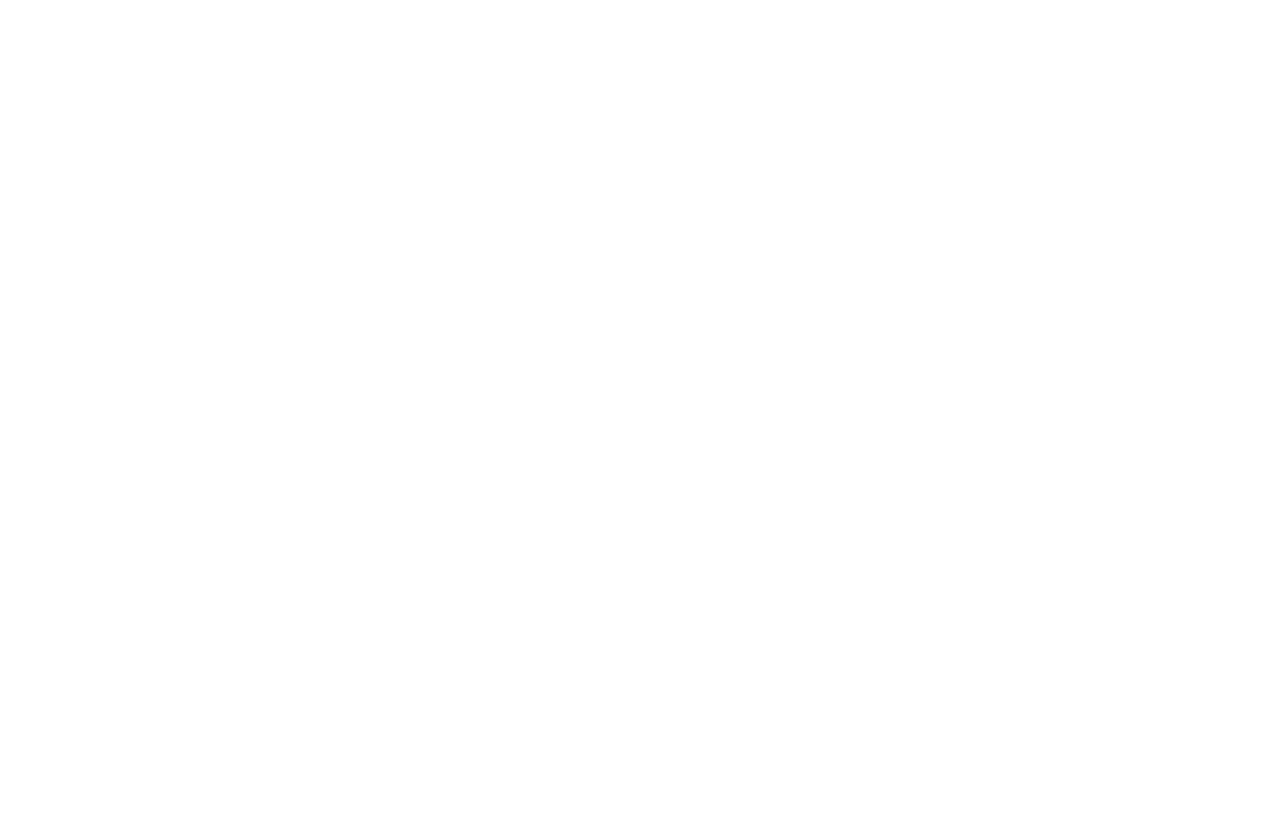
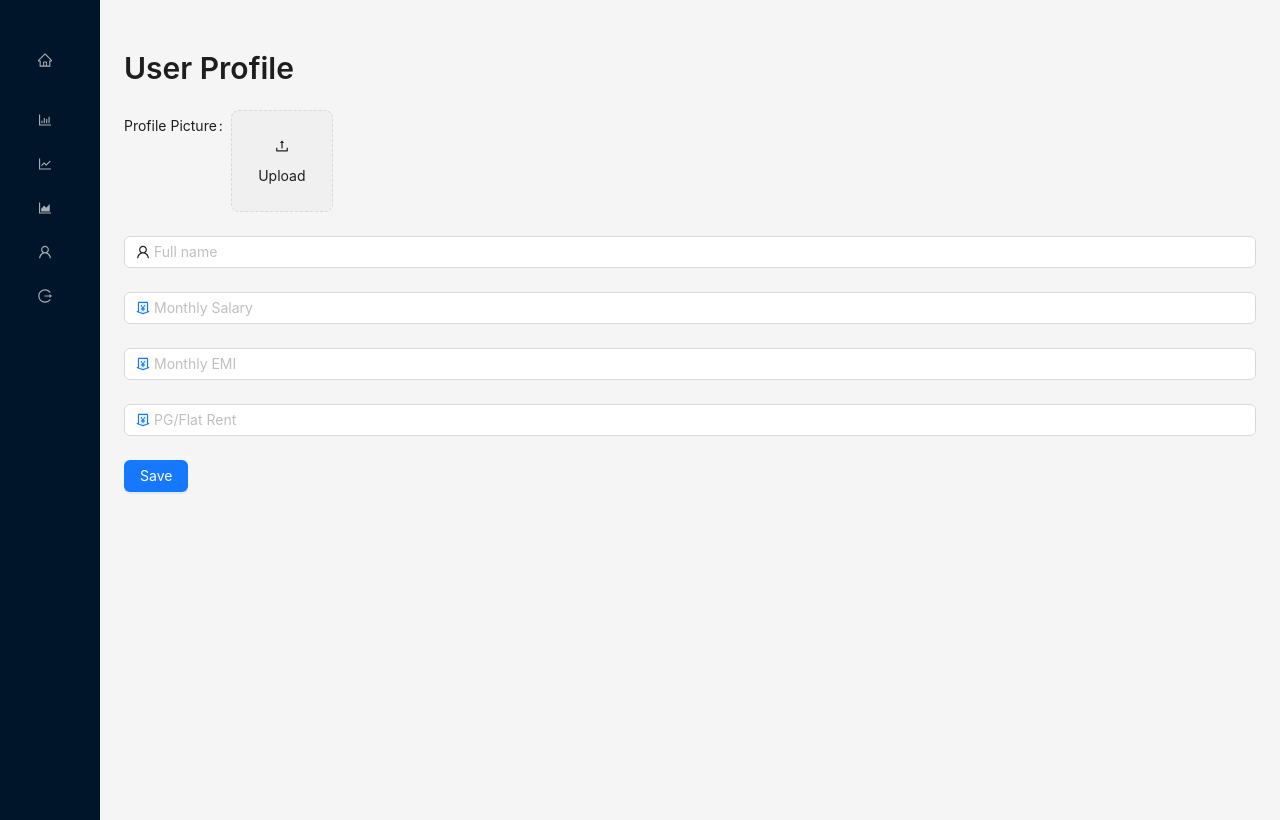
Before and after one commit to Chandukanth/antd, a React (Create React App) app: page /#/Home/profile in a window 1280 px wide. Before the commit this address had no page. Built offline with nearby package versions, Linux system fonts and the light colour scheme.

Commit message:
changed prject

```diff
--- a/package.json
+++ b/package.json
@@ -4,10 +4,13 @@
   "homepage": ".",
   "private": false,
   "dependencies": {
+    "@tensorflow-models/mobilenet": "^2.1.1",
+    "@tensorflow/tfjs": "^4.13.0",
     "@testing-library/jest-dom": "^5.17.0",
     "@testing-library/react": "^13.4.0",
     "@testing-library/user-event": "^13.5.0",
     "antd": "^5.11.1",
+    "axios": "^1.6.2",
     "react": "^18.2.0",
     "react-dom": "^18.2.0",
     "react-router-dom": "^6.19.0",
--- a/public/index.html
+++ b/public/index.html
@@ -24,7 +24,7 @@
       work correctly both with client-side routing and a non-root public URL.
       Learn how to configure a non-root public URL by running `npm run build`.
     -->
-    <title>Rating</title>
+    <title>Money Tracker</title>
   </head>
   <body>
     <noscript>You need to enable JavaScript to run this app.</noscript>
--- a/src/App.css
+++ b/src/App.css
@@ -1,8 +1,14 @@
 .App {
   text-align: center;
 }
-body{
-  overflow: hidden;
+
+.auth-card {
+  transition: transform 0.6s;
+  transform-style: preserve-3d;
+}
+
+.auth-card.flipped {
+  transform: rotateX(360deg);
 }
 
 .App-logo {
--- a/src/App.js
+++ b/src/App.js
@@ -9,6 +9,7 @@
 import AuthForm from "./views/authform";
 import "./App.css"
 import Photos from "./views";
+import UserProfileScreen from "./views/profile";
 
 function App() {
   return (
@@ -16,6 +17,7 @@
       <Routes>
         <Route path="/" element={<AuthForm />} />
         <Route path="/Home" element={<Photos />} />
+        <Route path="/Home/profile" element={<UserProfileScreen />} />
 
       </Routes>
    </HashRouter>
--- /dev/null
+++ b/src/components/dailyExpenses.js
@@ -0,0 +1,55 @@
+// DailyExpenseModal.js
+import React, { useState } from 'react';
+import { Modal, Form, Input, Button, message } from 'antd';
+
+const DailyExpenseModal = ({ visible, onCancel, onSave }) => {
+  const [dailyAmount, setDailyAmount] = useState('');
+  const [dailyDescription, setDailyDescription] = useState('');
+
+  const handleSave = () => {
+    if (!dailyAmount || !dailyDescription) {
+      message.error('Please enter both amount and description.');
+      return;
+    }
+
+    onSave({ amount: dailyAmount, description: dailyDescription });
+
+    // Reset state
+    setDailyAmount('');
+    setDailyDescription('');
+  };
+
+  const handleCancel = () => {
+    onCancel();
+    // Reset state on cancel
+    setDailyAmount('');
+    setDailyDescription('');
+  };
+
+  return (
+    <Modal
+      title="Add Daily Expense"
+      visible={visible}
+      onOk={handleSave}
+      onCancel={handleCancel}
+    >
+      <Form>
+        <Form.Item label="Amount">
+          <Input
+            type="number"
+            value={dailyAmount}
+            onChange={(e) => setDailyAmount(e.target.value)}
+          />
+        </Form.Item>
+        <Form.Item label="Description">
+          <Input
+            value={dailyDescription}
+            onChange={(e) => setDailyDescription(e.target.value)}
+          />
+        </Form.Item>
+      </Form>
+    </Modal>
+  );
+};
+
+export default DailyExpenseModal;
--- a/src/views/index.js
+++ b/src/views/index.js
@@ -1,79 +1,63 @@
-import React, { useState } from "react";
-import { Space, Layout, message, Typography, Modal, Button, InputNumber, Upload, Image, Rate } from 'antd';
-import { InboxOutlined } from '@ant-design/icons';
+import React, { useState, useEffect } from "react";
+import { Space, Layout, message, Typography, Modal, Button, InputNumber, Upload, Rate } from 'antd';
+
 import Sidebar from "./sidebar";
+
+import DailyExpenseModal from "../components/dailyExpenses";
+import { useNavigate } from "react-router-dom";
+import { Spin } from 'antd';
+
 
 const { Title, Text } = Typography;
 const { Header, Content } = Layout;
 const { Dragger } = Upload;
 
 const Photos = () => {
-    const [isModalVisible, setIsModalVisible] = useState(false);
-    const [photoCount, setPhotoCount] = useState(1);
-    const [fileList, setFileList] = useState([]);
-    const [isDoneClicked, setIsDoneClicked] = useState(false);
-
-    const showModal = () => {
-        setIsModalVisible(true);
-        if (isDoneClicked) {
-            clearImageData()
-        }
+    const [isDailyModalVisible, setIsDailyModalVisible] = useState(false);
+    const navigate = useNavigate()
+    const showDailyModal = () => {
+        setIsDailyModalVisible(true);
     };
 
-    const handleOk = () => {
-        setIsModalVisible(false);
-        setIsDoneClicked(true);
-        message.success('Photos rated successfully  😄!');
+    const handleDailySave = ({ amount, description }) => {
+        // Save daily expense to local storage
+        const dailyExpenses = JSON.parse(localStorage.getItem('dailyExpenses')) || [];
+        dailyExpenses.push({
+            amount,
+            description,
+            date: new Date().toISOString().split('T')[0], // Using the current date as the key
+        });
+        localStorage.setItem('dailyExpenses', JSON.stringify(dailyExpenses));
+
+        // Close the modal
+        setIsDailyModalVisible(false);
+
+        message.success('Daily expense added successfully!');
     };
 
-    const handleCancel = () => {
-        setIsModalVisible(false);
-        setIsDoneClicked(false);
-        clearImageData();
+    const handleDailyCancel = () => {
+        setIsDailyModalVisible(false);
     };
 
+
+
+
     const handleLogout = () => {
+        navigate("/")
+        localStorage.clear()
         message.success('Logout successful!');
     };
 
-    const handleFileChange = ({ fileList }) => {
-        setFileList(fileList.map(file => ({
-            ...file,
-            preview: URL.createObjectURL(file.originFileObj), // Add preview URL
-        })));
-    };
 
-    const clearImageData = () => {
-        setFileList([]);
-        setPhotoCount(1);
-    };
-
-    const props = {
-        fileList,
-        onChange: handleFileChange,
-        beforeUpload: () => false, // Returning false prevents automatic upload
-    };
-
-    const getRandomRating = () => {
-        return Math.floor(Math.random() * 5) + 1; // Generate a random rating between 1 and 5
-    };
-
-    const renderRatedPhotos = () => {
-        return fileList.map(file => (
-            <div key={file.uid} style={{ textAlign: 'center', margin: '16px', display: 'flex', flexDirection: 'column', alignItems: 'center' }}>
-                <Image
-                    src={file.preview}
-                    alt={file.name}
-                    style={{ maxWidth: '150px', maxHeight: '150px', objectFit: 'contain' }}
-                />
-                <Rate disabled value={getRandomRating()} />
-            </div>
-        ));
-    };
 
     return (
         <Layout style={{ height: '100%', overflow: 'hidden' }}>
-            <Sidebar onLogout={handleLogout} />
+            <Sidebar showDailyModal={showDailyModal} onLogout={handleLogout} />
+            <DailyExpenseModal
+                visible={isDailyModalVisible}
+                onCancel={handleDailyCancel}
+                onSave={handleDailySave}
+            />
             <Layout>
                 <Header style={{ backgroundColor: '#fff', padding: 10 }}>
                     <Space>
@@ -83,40 +67,24 @@
                         </span>
                     </Space>
                 </Header>
-                <Content style={{ display: 'flex', flexDirection: 'column', alignItems: 'center', justifyContent: 'center', padding: 24, height: '100vh' }}>
-                    <Button type="primary" onClick={showModal}>
-                        {isDoneClicked ? 'Upload Another' : 'Upload Photo'}
-                    </Button>
-                    <Modal
-                        title="Photo Count"
-                        visible={isModalVisible}
-                        onOk={handleOk}
-                        onCancel={handleCancel}
-                    >
-                        <p>How many photos are you confused with?</p>
-                        <InputNumber
-                            min={1}
-                            max={5}
-                            defaultValue={1}
-                            onChange={(value) => setPhotoCount(value)}
-                        />
-                        {photoCount && (
-                            <>
-                                <p>Selected Photo Count: {photoCount}</p>
-                                <Dragger disabled={fileList.length === photoCount ? true : false} {...props}>
-                                    <p className="ant-upload-drag-icon">
-                                        <InboxOutlined />
-                                    </p>
-                                    <p className="ant-upload-text">Click or drag file to this area to upload</p>
-                                </Dragger>
-                            </>
-                        )}
-                    </Modal>
-                    {isDoneClicked && fileList.length > 0 && (
-                        <div style={{ display: 'flex', flexWrap: 'wrap', justifyContent: 'center' }}>
-                            {renderRatedPhotos()}
-                        </div>
-                    )}
+                <Content
+                    style={{
+                        display: 'flex',
+                        flexDirection: 'column',
+                        alignItems: 'center',
+                        justifyContent: 'center',
+                        padding: 24,
+                        height: '100vh',
+                    }}
+                >
+                    {/* Loading text with Spin animation */}
+                    <Spin size="large">
+
+                    </Spin>
+                    <div style={{ paddingTop: '1%' }} />
+                    <Text type="secondary">
+                        Wait Chandu is Still developing the Pages...
+                    </Text>
                 </Content>
             </Layout>
         </Layout>
--- /dev/null
+++ b/src/views/profile.js
@@ -0,0 +1,31 @@
+// UserProfileScreen.js
+import React from 'react';
+import { Layout, Typography, Space } from 'antd';
+import Sidebar from './sidebar';
+import UserProfile from './userprofile';
+
+const { Content } = Layout;
+const { Title } = Typography;
+
+const UserProfileScreen = () => {
+  const handleUserProfileSave = (userData) => {
+    // Save user profile data to local storage or perform other actions
+    console.log(userData);
+  };
+
+  return (
+    <Layout style={{ minHeight: '100vh' }}>
+      <Sidebar />
+      <Layout>
+        <Content style={{ padding: '24px' }}>
+          <Space direction="vertical" style={{ width: '100%' }}>
+            <Title level={2}>User Profile</Title>
+            <UserProfile onSave={handleUserProfileSave} />
+          </Space>
+        </Content>
+      </Layout>
+    </Layout>
+  );
+};
+
+export default UserProfileScreen;
--- a/src/views/sidebar.js
+++ b/src/views/sidebar.js
@@ -1,34 +1,39 @@
 // Sidebar.js
 import React, { useState } from 'react';
 import { Layout, Menu, Space, Tooltip } from 'antd';
-import { UserOutlined, LogoutOutlined, MenuFoldOutlined, MenuUnfoldOutlined } from '@ant-design/icons';
+import { UserOutlined, LogoutOutlined, BarChartOutlined, LineChartOutlined, AreaChartOutlined, HomeOutlined } from '@ant-design/icons';
+import { Link } from 'react-router-dom';
+
 
 const { Sider } = Layout;
 
-const Sidebar = ({ onLogout }) => {
-  const [collapsed, setCollapsed] = useState(false);
+const Sidebar = ({ onLogout, showDailyModal }) => {
 
-  const handleToggleCollapse = () => {
-    setCollapsed(!collapsed);
-  };
 
   return (
-    <Sider width={200}  collapsible collapsed={collapsed} trigger={null} style={{ backgroundColor: '#001529', height: '100%' }}>
-      <Space direction="vertical" style={{ width: '100%', textAlign: 'center', marginTop: 20, height : '100%' }}>
-        {collapsed ? (
-          <Tooltip title="Expand Sidebar">
-            <MenuUnfoldOutlined onClick={handleToggleCollapse} style={{ fontSize: 20, color: '#fff', cursor: 'pointer' }} />
+    <Sider width={100} collapsible trigger={null} style={{ backgroundColor: '#001529', height: '100%' }}>
+      <Space direction="vertical" style={{ width: '100%', textAlign: 'center', marginTop: 20, height: '100%' }}>
+
+        <Menu theme="dark" mode="vertical" selectable={false} inlineIndent={24} style={{ width: '100%', height: '100vh' }}>
+          <Tooltip title="Dashboard">
+            <Link to={'/Home'}>
+            <Menu.Item icon={<HomeOutlined />} style={{ marginTop: 20 }} />
+            </Link>
           </Tooltip>
-        ) : (
-          <Tooltip title="Collapse Sidebar">
-            <MenuFoldOutlined onClick={handleToggleCollapse} style={{ fontSize: 20, color: '#fff', cursor: 'pointer' }} />
+          <Tooltip title="Monthly Chart">
+            <Menu.Item key="3" icon={<BarChartOutlined />} style={{ marginTop: 20 }} />
           </Tooltip>
-        )}
-        <Menu theme="dark" mode="vertical" selectable={false} inlineIndent={24} style={{ width: '100%' }}>
+          <Tooltip title="Weekly Chart">
+            <Menu.Item key="4" icon={<LineChartOutlined />} />
+          </Tooltip>
+          <Tooltip title="Daily Update">
+            <Menu.Item onClick={showDailyModal} key="5" icon={<AreaChartOutlined />} />
+          </Tooltip>
           <Tooltip title="User Profile">
-            <Menu.Item key="2" icon={<UserOutlined />} style={{ marginTop: 'auto' }} />
+            <Link to={'profile'}>
+              <Menu.Item key="2" icon={<UserOutlined />} />
+            </Link>
           </Tooltip>
-          <div style={{paddingTop : '85vh'}}/>
           <Tooltip title="Logout">
             <Menu.Item key="1" onClick={onLogout} icon={<LogoutOutlined />} style={{ marginBottom: 'auto' }} />
           </Tooltip>
--- /dev/null
+++ b/src/views/userprofile.js
@@ -0,0 +1,103 @@
+// UserProfile.js
+import React, { useEffect, useState } from 'react';
+import { Upload, message, Form, Input, Button, Tooltip, Image } from 'antd';
+import { UserOutlined, UploadOutlined, MoneyCollectTwoTone } from '@ant-design/icons';
+import { useNavigate } from 'react-router-dom';
+const UserProfile = ({ onSave }) => {
+  const [form] = Form.useForm();
+  const [imageUrl, setImageUrl] = useState('');
+  const navigate = useNavigate()
+  useEffect(() => {
+    let image = localStorage.getItem("Profile")
+    if (image) {
+      let imageData = [
+        { preview: image, uid: 1 }
+      ]
+      setImageUrl(imageData)
+    }
+
+  }, [])
+
+
+  const handleFileChange = ({ fileList }) => {
+    setImageUrl(fileList.map(file => ({
+      ...file,
+      preview: URL.createObjectURL(file.originFileObj), // Add preview URL
+    })));
+  };
+
+  const onFinish = (values) => {
+    localStorage.setItem('salary', values.monthlySalary);
+    localStorage.setItem('EMI', values.monthlyEMI);
+    localStorage.setItem('rent', values.rent);
+    localStorage.setItem('Profile', imageUrl[0].preview);
+    message.success("Profile Saved SuccessFully")
+    navigate("/Home")
+    onSave(values);
+  };
+
+  const renderRatedPhotos = () => {
+    return imageUrl.map(file => (
+      <div key={file.uid}>
+        <Image
+          src={file.preview}
+          alt={'Profile'}
+          style={{ minWidth: '100px', maxWidth: '130px', maxHeight: '100px', objectFit: 'cover' }}
+        />
+      </div>
+    ));
+  };
+
+  return (
+    <Form form={form} onFinish={onFinish} initialValues={{ imageUrl }}>
+      <Form.Item
+        name="avatar"
+        label="Profile Picture"
+        valuePropName="fileList"
+        getValueFromEvent={(e) => e.fileList}
+      >
+        <Upload
+          name="avatar"
+          listType="picture-card"
+          showUploadList={false}
+          beforeUpload={() => false} // Prevent default upload behavior
+          onChange={handleFileChange}
+          disabled={imageUrl.length == 1 ? true : false}
+        >
+          {imageUrl ? (
+            <div style={{ display: 'flex', flexWrap: 'wrap', justifyContent: 'center' }}>
+              {renderRatedPhotos()}
+            </div>
+          ) : (
+            <div>
+              <UploadOutlined />
+              <div style={{ marginTop: 8 }}>Upload</div>
+            </div>
+          )}
+        </Upload>
+
+      </Form.Item>
+      <Form.Item
+        name="name"
+      >
+        <Input defaultValue={localStorage.getItem("user")} prefix={<UserOutlined />} placeholder="Full name" />
+      </Form.Item>
+      <Form.Item name="monthlySalary" >
+        <Input type="number" defaultValue={localStorage.getItem("salary")} prefix={<MoneyCollectTwoTone />} placeholder="Monthly Salary" />
+      </Form.Item>
+      <Form.Item name="monthlyEMI" >
+        <Input type="number" defaultValue={localStorage.getItem("EMI")} prefix={<MoneyCollectTwoTone />} placeholder="Monthly EMI" />
+      </Form.Item>
+      <Form.Item name="rent" >
+        <Input type="number" defaultValue={localStorage.getItem("rent")} prefix={<MoneyCollectTwoTone />} placeholder="PG/Flat Rent" />
+      </Form.Item>
+      <Tooltip title="Save Data">
+        <Button type="primary" htmlType="submit">
+          Save
+        </Button>
+      </Tooltip>
+    </Form>
+  );
+};
+
+export default UserProfile;
```
Also changed, not shown: src/views/authform.js (+35 -12 lines), 2 other files (tests, documents, lock files or other folders).
